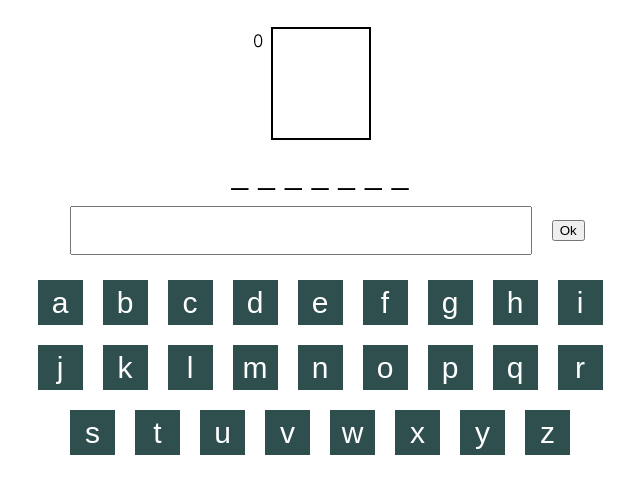
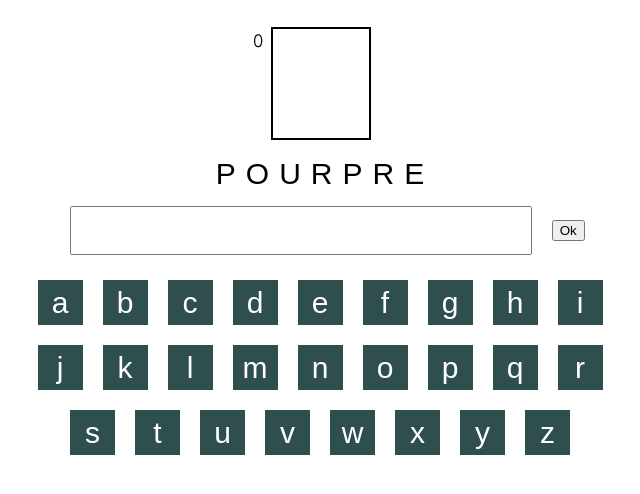
Before and after one commit to AnthonyAES/JeuxPendu, a plain HTML site: page index.html in a window 1280 px wide. Shown: the whole page, without its empty margins (320-960 px from the left). Drawn offline with Linux system fonts and the light colour scheme.

Commit message:
tentative fix

```diff
--- a/index.html
+++ b/index.html
@@ -91,11 +91,11 @@
                 divSpan.appendChild(spanText);
                 spanText.innerHTML = cacheText;
 
-                btnOk.addEventListener("click", btnOkCheck);
+                /*btnOk.addEventListener("click", btnOkCheck);*/
 
                 function btnOkCheck() {
                     if(1 == 1){
-                    console.log(decompWord);
+                        console.log(decompWord);
                         spanText.innerHTML = decompWord;
                     }else{
                         console.log("oups")
@@ -112,6 +112,8 @@
                         console.log("bad")
                     }
                 };
+
+                btnOkCheck();
             };
         </script>
     </body>
```
